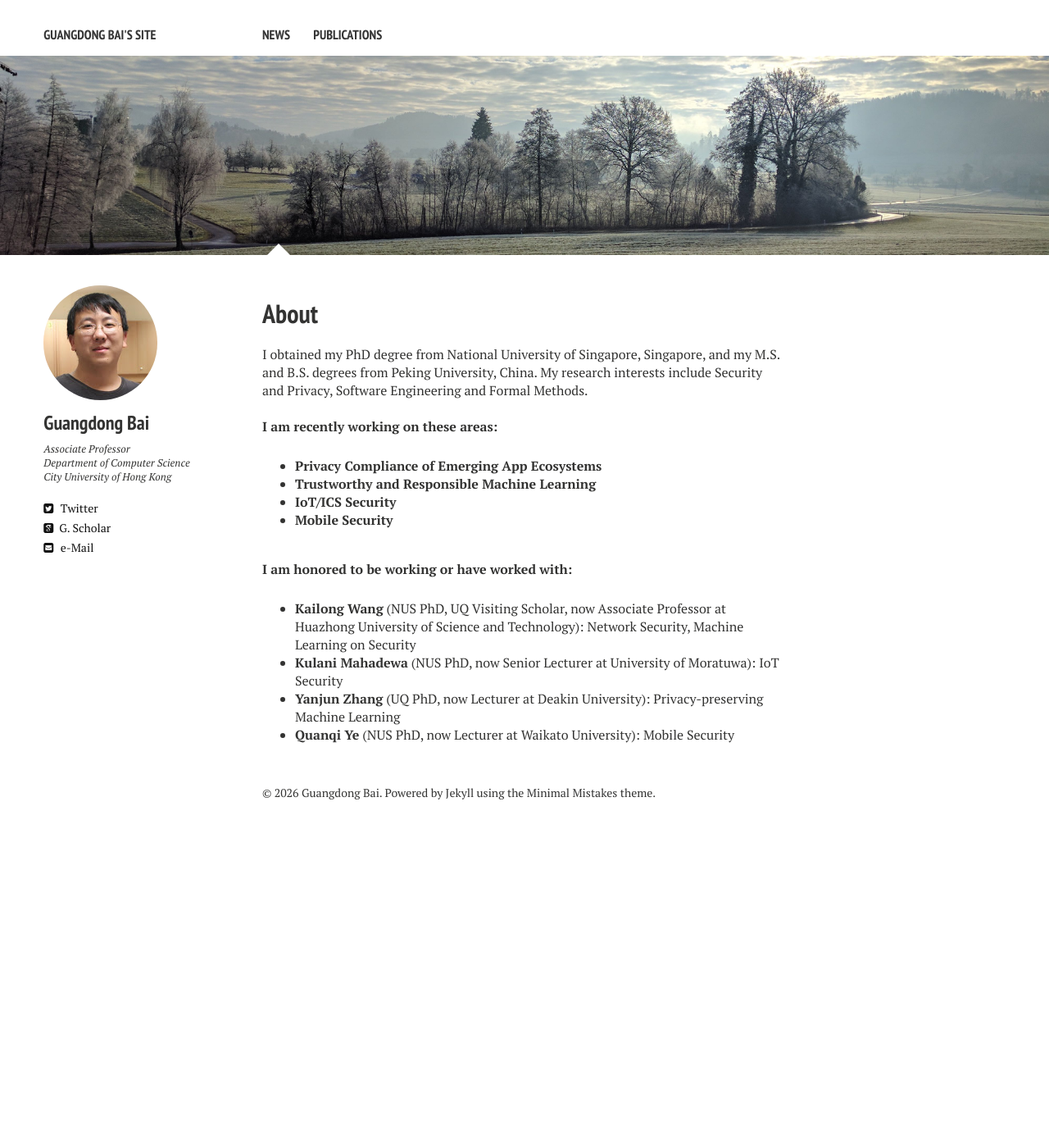
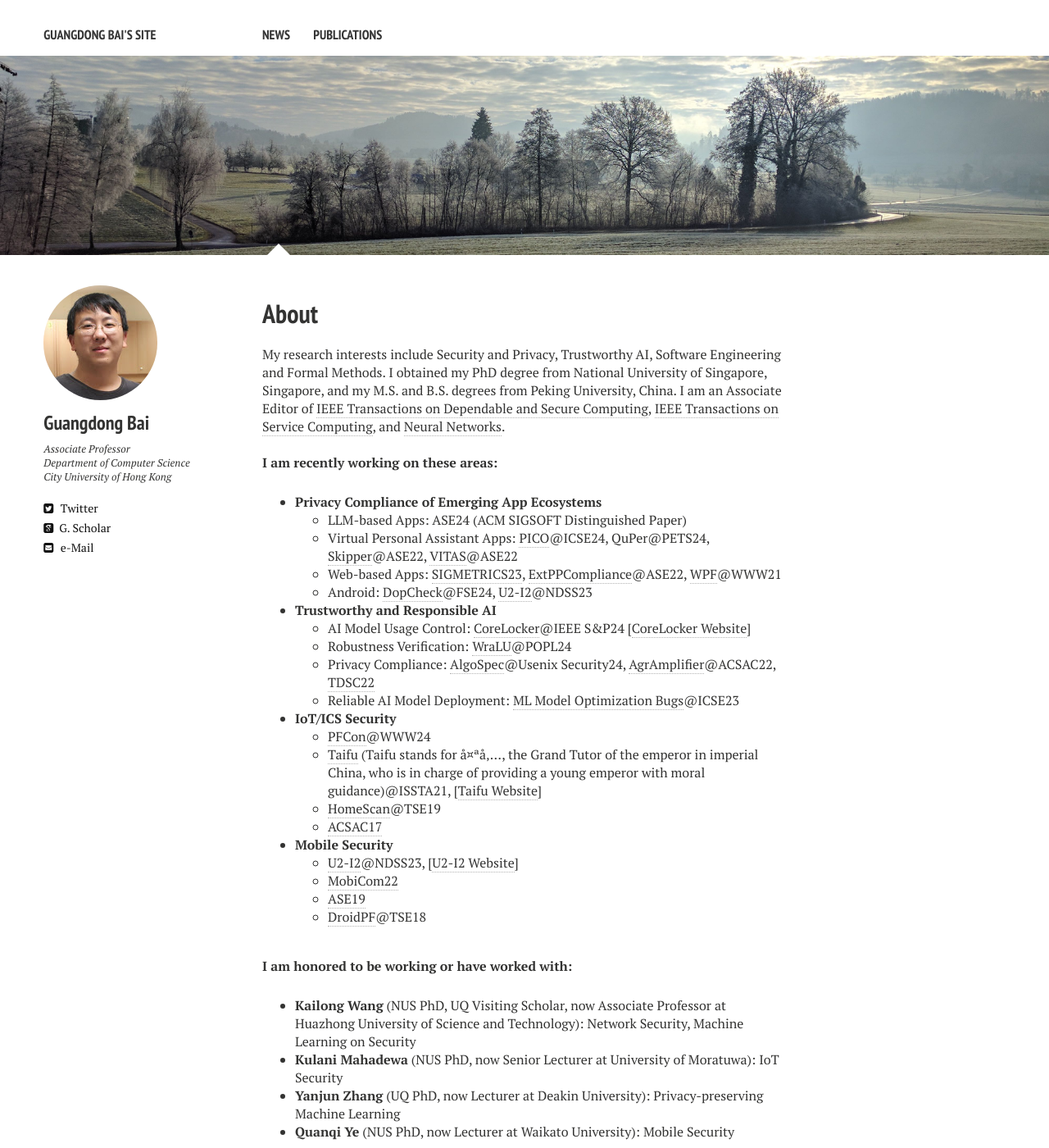
Before and after one commit to baigd/baigd.github.io, a Jekyll site: the page built from index.md, in a window 1280 px wide and 1400 px high. Shown: the whole window at 82% size. Built offline with Jekyll 4.4.1, drawn with Linux system fonts in a browser that asks for light colours; nearby versions of some CDN libraries.

Commit message:
Update index.md

```diff
--- a/index.md
+++ b/index.md
@@ -7,16 +7,46 @@ image:
   feature: trees.jpg
 ---
 
-I obtained my PhD degree from National University of Singapore, Singapore, and my M.S. and B.S. degrees from Peking University, China. My research interests include Security and Privacy, Software Engineering and Formal Methods.
+My research interests include Security and Privacy, Trustworthy AI, Software Engineering and Formal Methods.
+I obtained my PhD degree from National University of Singapore, Singapore, and my M.S. and B.S. degrees from Peking University, China.
+I am an Associate Editor of <a href="https://www.computer.org/csdl/journal/tq" target="_blank"> IEEE Transactions on Dependable and Secure Computing</a>, <a href="https://www.computer.org/csdl/journal/sc" target="_blank">IEEE Transactions on Service Computing</a>, and <a href="https://www.sciencedirect.com/journal/neural-networks" target="_blank"> Neural Networks</a>.
 
 <br>
 <b>I am recently working on these areas: </b>
 <ul>
   <li><b>Privacy Compliance of Emerging App Ecosystems</b></li>
-  <li><b>Trustworthy and Responsible Machine Learning</b></li>
-  <li><b>IoT/ICS Security</b></li>
+  <ul>
+    <li> LLM-based Apps: ASE24 (ACM SIGSOFT Distinguished Paper) </li>
+    <li> Virtual Personal Assistant Apps: <a href="/files/ICSE24-PICO.pdf" target="_blank">PICO</a>@ICSE24, QuPer@PETS24, <a href="/files/ASE22-Skipper.pdf" target="_blank">Skipper</a>@ASE22, <a href="/files/ASE22-VITAS.pdf" target="_blank">VITAS</a>@ASE22 </li>
+    <li> Web-based Apps: <a href="/files/SIGMETRICS23.pdf" target="_blank">SIGMETRICS23</a>, <a href="/files/ASE22-PPCompliance.pdf" target="_blank">ExtPPCompliance</a>@ASE22, <a href="/files/WWW21.pdf" target="_blank">WPF</a>@WWW21 </li>
+    <li> Android: <a href="/files/DopCheck-FSE24.pdf" target="_blank">DopCheck</a>@FSE24, <a href="/files/NDSS23-U2I2.pdf" target="_blank">U2-I2</a>@NDSS23 </li>
+  </ul>
+
+<li><b>Trustworthy and Responsible AI</b></li>
+    <ul>
+      <li> AI Model Usage Control: <a href="/files/CoreLocker-SP24.pdf" target="_blank">CoreLocker</a>@IEEE S&P24 [<a href="https://www.zihan.com.au/SP24CoreLocker.html">CoreLocker Website</a>]  </li>
+      <li> Robustness Verification: <a href="/files/WraLU-POPL24.pdf" target="_blank">WraLU</a>@POPL24 </li>
+      <li> Privacy Compliance: <a href="https://www.usenix.org/conference/usenixsecurity24/presentation/liu-shuofeng" target="_blank">AlgoSpec</a>@Usenix Security24, <a href="https://dl.acm.org/doi/abs/10.1145/3564625.3564658" target="_blank">AgrAmplifier</a>@ACSAC22, <a href="https://ieeexplore.ieee.org/document/9822964" target="_blank">TDSC22</a></li>
+      <li> Reliable AI Model Deployment: <a href="/files/ICSE23-MOB.pdf" target="_blank">ML Model Optimization Bugs</a>@ICSE23 </li>
+    </ul>
+
+    <li><b>IoT/ICS Security</b></li>
+    <ul>
+      <li> <a href="/files/PFCon-WWW24.pdf" target="_blank">PFCon</a>@WWW24 </li>
+      <li> <a href="/files/ISSTA21-Taifu.pdf" target="_blank">Taifu</a> (Taifu stands for å¤ªå‚…, the Grand Tutor of the emperor in imperial China, who is in charge of providing a young emperor with moral guidance)@ISSTA21, [<a href="https://sites.google.com/view/taifu-demo">Taifu Website</a>] </li>
+      <li> <a href="https://www.comp.nus.edu.sg/~tsunami/papers/TSE-Final.pdf" target="_blank">HomeScan</a>@TSE19 </li>
+      <li> <a href="http://www.illinois.adsc.com.sg/papers/acsac17_attestation.pdf" target="_blank">ACSAC17</a> </li>
+    </ul>
+
   <li><b>Mobile Security</b></li>
-</ul>
+  <ul>
+    <li> <a href="/files/NDSS23-U2I2.pdf" target="_blank">U2-I2</a>@NDSS23, [<a href="https://uq-trust-lab.github.io/u2i2">U2-I2 Website</a>]  </li>
+    <li> <a href="/files/MobiCom22.pdf" target="_blank">MobiCom22</a> </li>
+    <li> <a href="https://dl.acm.org/doi/pdf/10.1109/ASE.2019.00017" target="_blank">ASE19</a> </li>
+    <li> <a href="https://ieeexplore.ieee.org/document/7911333" target="_blank">DroidPF</a>@TSE18 </li>
+  </ul>
+
+ </ul>
 
 <br>
 <b>I am honored to be working or have worked with: </b>
```
